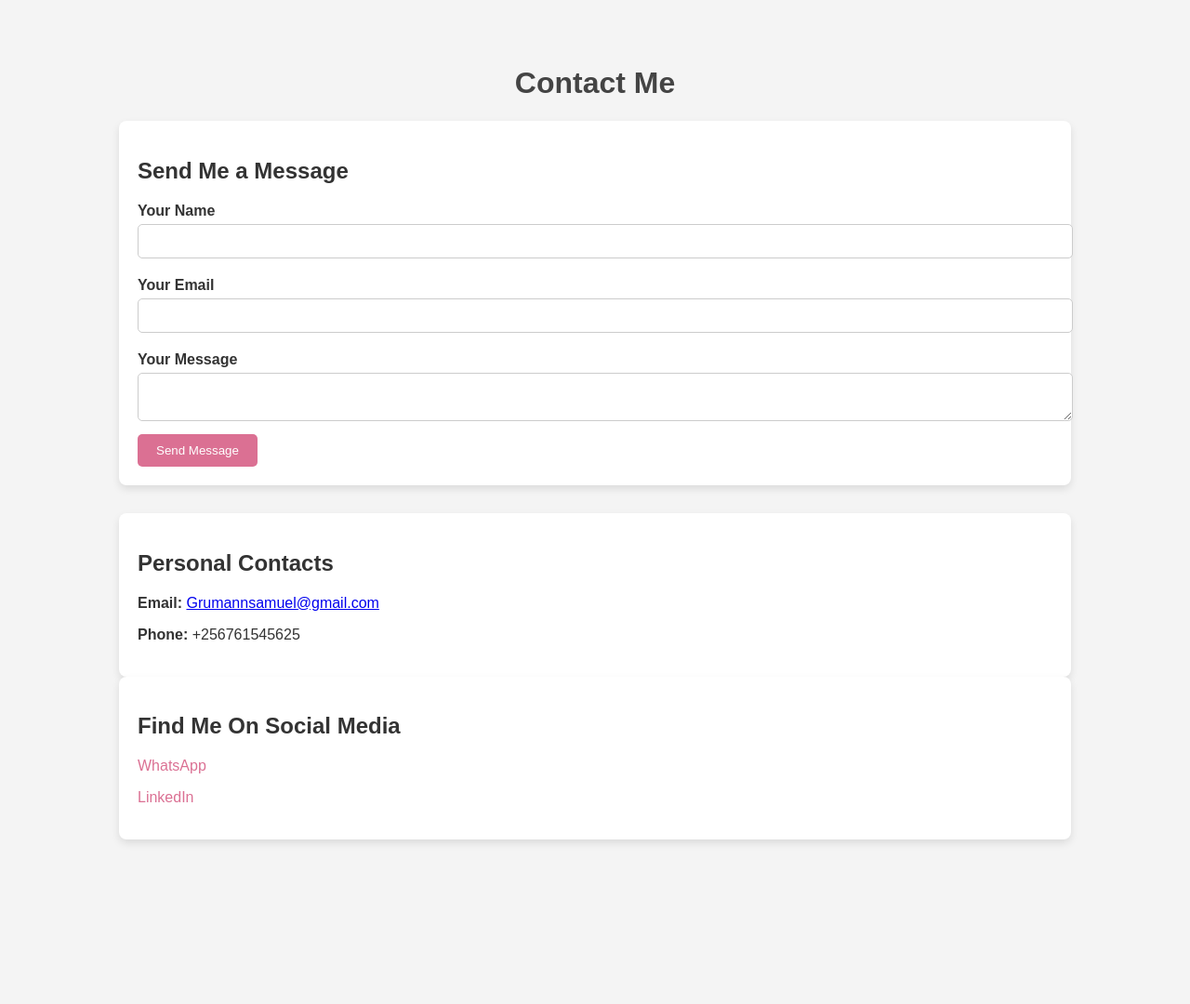
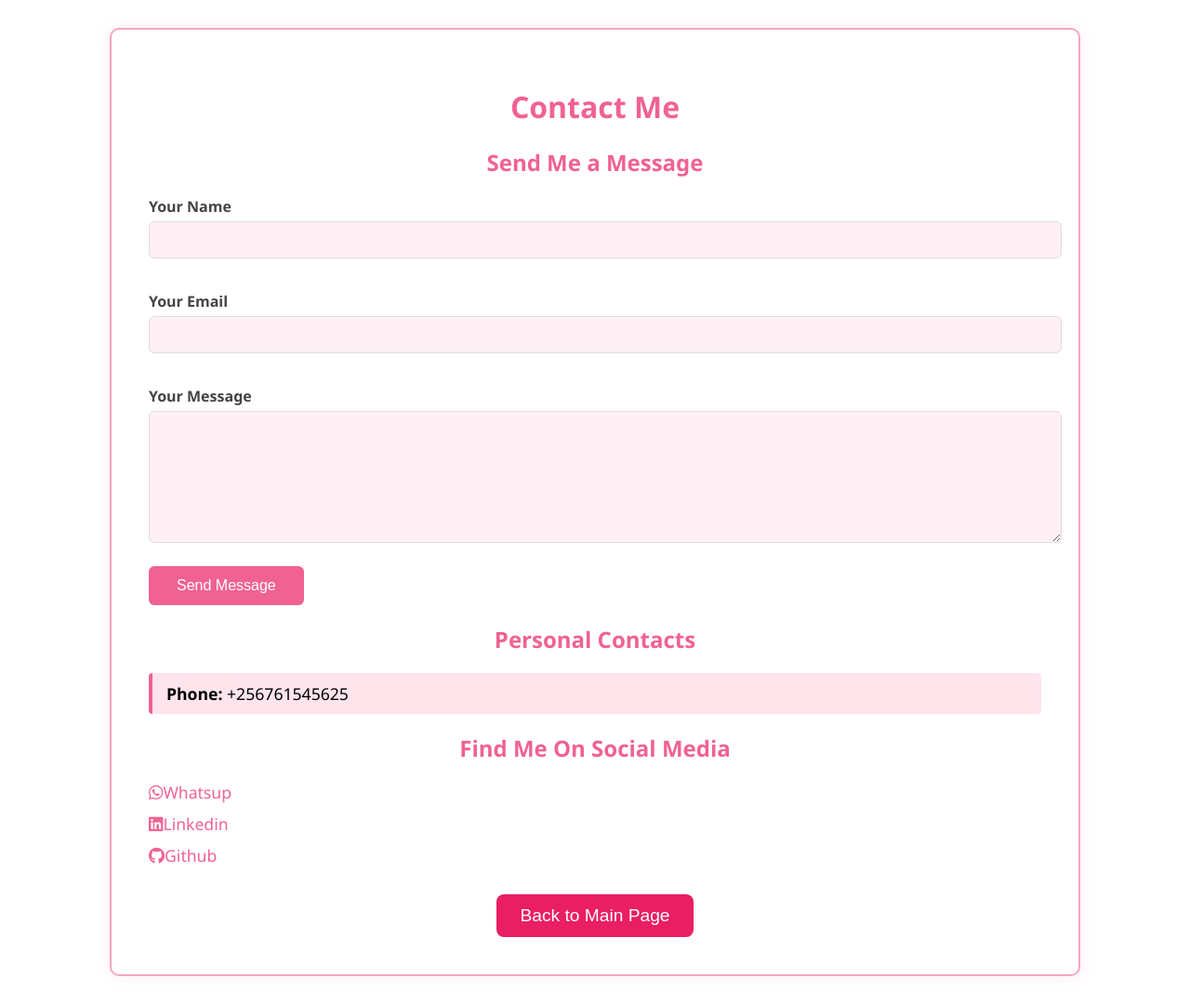
Before and after one commit to Grumann/Portfolio-Website, a plain HTML site: page ContactMe.html in a window 1280 px wide. Shown: the whole page at 93% size. Before the commit the page ends 953 px from the top, so only its background shows below. Drawn offline with Linux system fonts and the light colour scheme.

Commit message:
Changed Title

```diff
--- a/ContactMe.css
+++ b/ContactMe.css
@@ -1,71 +1,114 @@
+/* ContactMe.css */
+
 body {
-    font-family: Arial, sans-serif;
-    background-color: #f4f4f4;
+    font-family: 'Segoe UI', Tahoma, Geneva, Verdana, sans-serif;
+    background-color: #fff;
     color: #333;
     margin: 0;
     padding: 0;
 }
 
 .container {
-    width: 80%;
-    margin: 0 auto;
-    padding: 50px 0;
+    max-width: 960px;
+    margin: 30px auto;
+    background: #fff;
+    border: 2px solid #f4a6c1;
+    border-radius: 10px;
+    box-shadow: 0 0 15px rgba(255, 192, 203, 0.3);
+    padding: 40px;
 }
 
-h1 {
+h1, h2 {
     text-align: center;
+    color: #f06292;
+}
+
+.contact-form label {
+    display: block;
+    margin-top: 15px;
+    margin-bottom: 5px;
+    font-weight: bold;
     color: #444;
 }
 
-.contact-form {
-    background-color: white;
-    padding: 20px;
-    border-radius: 8px;
-    box-shadow: 0 4px 8px rgba(0, 0, 0, 0.1);
-    margin-bottom: 30px;
+input[type="text"],
+input[type="email"],
+textarea {
+    width: 100%;
+    padding: 10px;
+    border: 1px solid #ddd;
+    border-radius: 6px;
+    margin-bottom: 20px;
+    font-size: 1rem;
+    background-color: #fff0f5;
+    color: #333;
 }
 
-.contact-form label {
-    font-weight: bold;
-    display: block;
-    margin-top: 10px;
+textarea {
+    height: 120px;
+    resize: vertical
 }
 
-.contact-form input,
-.contact-form textarea {
-    width: 100%;
-    padding: 10px;
-    margin-top: 5px;
-    margin-bottom: 10px;
-    border: 1px solid #ccc;
-    border-radius: 5px;
+/* Send Message Button */
+button[type="submit"] {
+    background-color: #f06292; /* Pink */
+    color: white;
+    border: none;
+    padding: 12px 30px;
+    font-size: 1rem;
+    border-radius: 6px;
+    cursor: pointer;
+    transition: background-color 0.3s ease, transform 0.2s ease;
 }
 
-.contact-form button {
-    background-color: palevioletred;
-    color: white;
-    padding: 10px 20px;
-    border: none;
-    border-radius: 5px;
-    cursor: pointer;
+button[type="submit"]:hover {
+    background-color: #c2185b; /* Deeper pink */
+    transform: scale(1.05);
 }
 
-.contact-form button:hover {
-    background-color: darkviolet;
+/* Phone Number */
+.contact-info p {
+    font-size: 1.1rem;
+    color: #000;
+    background-color: #ffe4ec;
+    padding: 10px 15px;
+    border-left: 4px solid #f06292;
+    border-radius: 4px;
+    margin: 10px 0;
+    font-weight: 500;
 }
 
-.contact-info, .socials {
-    background-color: white;
-    padding: 20px;
-    border-radius: 8px;
-    box-shadow: 0 4px 8px rgba(0, 0, 0, 0.1);
+/* Social Media Icons */
+.socials li {
+    list-style: none;
+    margin-bottom: 10px;
 }
 
 .socials a {
-    color: palevioletred;
     text-decoration: none;
+    color: #f06292;
+    font-size: 1.1rem;
+    display: inline-flex;
+    align-items: center;
+}
+/* Back to Homepage Button */
+.back-to-main {
+    text-align: center;
+    margin-top: 30px;
 }
 
-.socials a:hover {
-    text-decoration: underline;
+.back-to-main button {
+    padding: 12px 25px;
+    background-color: #e91e63; /* Pink color */
+    color: white;
+    font-size: 1.2em;
+    border: none;
+    border-radius: 8px;
+    cursor: pointer;
+    transition: background-color 0.3s ease, transform 0.2s ease;
 }
+
+.back-to-main button:hover {
+    background-color: #d81b60; /* Darker pink color on hover */
+    transform: scale(1.05); /* Slightly enlarge the button on hover */
+}
--- a/ContactMe.html
+++ b/ContactMe.html
@@ -5,15 +5,17 @@
     <meta name="viewport" content="width=device-width, initial-scale=1.0">
     <title>Contact Me - Pinyi Samuel Grumann</title>
     <link rel="stylesheet" href="ContactMe.css">
+    <link rel="stylesheet" href="https://cdnjs.cloudflare.com/ajax/libs/font-awesome/6.0.0/css/all.min.css">
 </head>
 <body>
     <div class="container">
         <h1>Contact Me</h1>
 
         <!-- Contact Form -->
-        <div class="contact-form">
+        <div class="contact-form" >
             <h2>Send Me a Message</h2>
-            <form action="@Url.Action("SendMessage", "ContactMe")" method="post">
+
+           <form id="contact-info" action="https://formspree.io/f/xkgbyvyj" method="post">
     <label for="name">Your Name</label>
     <input type="text" id="name" name="name" required>
 
@@ -25,21 +27,38 @@
 
     <button type="submit">Send Message</button>
 </form>
+
         </div>
 
         <!-- Personal Contacts -->
         <div class="contact-info">
             <h2>Personal Contacts</h2>
-            <p><strong>Email:</strong> <a href="mailto:Grumannsamuel@gmail.com">Grumannsamuel@gmail.com</a></p>
             <p><strong>Phone:</strong> +256761545625</p>
         </div>
 
         <!-- Social Media -->
         <div class="socials">
             <h2>Find Me On Social Media</h2>
-            <p><a href="https://wa.me/0753831182" target="+256753831182">WhatsApp</a></p>
-            <p><a href="https://linkedin.com/in/PinyiGrumann" target="PinyiGrumann">LinkedIn</a></p>
+             <li><a href="https://web.whatsapp.com/"><i class="fa-brands fa-whatsapp"></i></i>Whatsup</i></a></li>
+             <li><a href="https://www.linkedin.com/in/pinyi-grumann-32b111330/"><i class="fa-brands fa-linkedin"></i>Linkedin</i></a></li>
+              <li><a href="https://github.com/Grumann/Portfolio-Website"><i class="fa-brands fa-github"></i>Github</i></a></li>
+        </div>
+        <div class="back-to-main">
+            <button onclick="window.location.href='index.html';">Back to Main Page</button>
         </div>
     </div>
+   <script>
+    // Wait for the DOM to fully load
+    document.addEventListener("DOMContentLoaded", function () {
+        const form = document.getElementById("contact-info");
+
+        form.addEventListener("submit", function (e) {
+            // Let the form submit as usual
+            setTimeout(() => {
+                form.reset(); // Clears all the form fields
+            }, 100); // Delay allows Formspree to process the submission first
+        });
+    });
+</script>
 </body>
 </html>
--- a/Projects.css
+++ b/Projects.css
@@ -1,77 +1,155 @@
+/* General Reset */
+* {
+    margin: 0;
+    padding: 0;
+    box-sizing: border-box;
+}
+
 body {
     font-family: Arial, sans-serif;
-    background-color: #f4f4f4;
-    color: #333;
+    background-color: #fff; /* White background for the body */
+    color: #333; /* Dark text for readability */
     margin: 0;
     padding: 0;
 }
 
 .container {
     width: 90%;
-    margin: 0 auto;
+    margin: 50px auto;
     max-width: 1200px;
+    padding: 20px;
 }
 
 header {
     text-align: center;
-    margin: 50px 0;
+    margin-bottom: 50px;
 }
 
 header h1 {
+    color: #e91e63; /* Pink color for the title */
     font-size: 2.5em;
-    color: #333;
+    margin-bottom: 10px;
 }
 
 header p {
+    color: #333; /* Dark text for paragraph */
     font-size: 1.2em;
-    color: #666;
 }
 
+/* Projects Section */
 .projects {
     display: flex;
     flex-wrap: wrap;
-    gap: 20px;
+    gap: 30px;
     justify-content: space-around;
 }
 
 .project-card {
-    background-color: #fff;
+    background-color: #fff; /* White background for project cards */
+    width: 30%;
     padding: 20px;
     box-shadow: 0 5px 15px rgba(0, 0, 0, 0.1);
-    border-radius: 8px;
-    width: 30%;
+    border-radius: 10px;
+    transition: transform 0.3s ease, box-shadow 0.3s ease;
     text-align: center;
+}
+
+.project-card:hover {
+    transform: translateY(-10px); /* Slight lift effect on hover */
+    box-shadow: 0 15px 30px rgba(0, 0, 0, 0.2);
 }
 
 .project-card img {
     width: 100%;
     height: auto;
     border-radius: 8px;
-    max-height: 200px;
-    object-fit: cover;
-}
-
-.project-card h3 {
-    font-size: 1.8em;
-    margin: 15px 0;
+    margin-bottom: 15px;
 }
 
 .project-card p {
+    color: #333; /* Dark text for project description */
     font-size: 1em;
-    color: #666;
+    margin-bottom: 20px;
 }
 
-.btn {
-    display: inline-block;
-    background-color: #007bff;
+.project-card .btn {
+    padding: 10px 20px;
+    background-color: #e91e63; /* Pink button background */
     color: white;
-    padding: 10px 20px;
     text-decoration: none;
+    font-weight: bold;
     border-radius: 5px;
-    margin-top: 10px;
-    font-weight: bold;
+    transition: background-color 0.3s ease;
 }
 
-.btn:hover {
-    background-color: #0056b3;
+.project-card .btn:hover {
+    background-color: #d81b60; /* Darker pink color on hover */
 }
+
+/* Project Title Square Boxes with Animations */
+.project-card h3 {
+    font-size: 1.5em;
+    margin-bottom: 15px;
+    padding: 20px;
+    background-color: #e91e63; /* Pink background for title */
+    color: white;
+    display: inline-block;
+    border-radius: 8px;
+    box-shadow: 0 5px 15px rgba(0, 0, 0, 0.1);
+    animation: slideIn 1s ease-out, pulse 2s infinite;
+}
+
+/* Slide-in animation for the title */
+@keyframes slideIn {
+    0% {
+        transform: translateX(-100%);
+        opacity: 0;
+    }
+    100% {
+        transform: translateX(0);
+        opacity: 1;
+    }
+}
+
+/* Pulse effect animation for the title */
+@keyframes pulse {
+    0% {
+        transform: scale(1);
+    }
+    50% {
+        transform: scale(1.1);
+    }
+    100% {
+        transform: scale(1);
+    }
+}
+
+/* Back to Main Page Button */
+.back-to-main {
+    text-align: center;
+    margin-top: 50px;
+}
+
+.back-to-main button {
+    padding: 12px 25px;
+    background-color: #e91e63; /* Pink color */
+    color: white;
+    font-size: 1.2em;
+    border: none;
+    border-radius: 8px;
+    cursor: pointer;
+    transition: background-color 0.3s ease, transform 0.2s ease;
+}
+
+.back-to-main button:hover {
+    background-color: #d81b60; /* Darker pink color on hover */
+    transform: scale(1.05); /* Slightly enlarge the button on hover */
+}
+
+/* Responsive Design */
+@media (max-width: 768px) {
+    .project-card {
+        width: 100%;
+        margin-bottom: 30px;
+    }
+}
--- a/Style.css
+++ b/Style.css
@@ -4,8 +4,8 @@
     box-sizing: border-box;
 }
 body{
-background-color: black;
-color: white;
+background-color: #F5F5DC;;
+color: black;
 }
 #Header{
     width: 100%;
@@ -18,9 +18,12 @@ color: white;
 }
 
     .Logo{
-    width: 200px;
-    height: 200px;
+    width: 100px;
+    height: 100px;
     margin-right: 300px;
+
+
+
 }
 .Header-Text{
     margin-top: -350px;
@@ -43,6 +46,7 @@ h1{
     padding-right: 100px;
     padding-bottom: 100px;
     height: 20px;
+    font-weight: bolder;
 }
 .Row{
     display: flex;
@@ -119,14 +123,17 @@ p{
 
 }
 nav {
+    width: 100%; /* Ensures it fills the whole screen */
     display: flex;
     align-items: center;
     justify-content: space-between;
-    padding: 10px 20px;
+  padding: 5px 15px;
     position: fixed;
-    background-color: rgb(0,0,0 ,0.7);
-    backdrop-filter: blur(50px); /* Optional: blur effect for background */
+    background-color: rgba(0, 0, 0, 0.7); /* transparent dark background */
+    backdrop-filter: blur(50px);
     top: 0;
+    left: 0; /* Ensure it sticks to the very left */
+    z-index: 999; /* Stay on
 }
 
 .Nav-Icons {
```
Also changed, not shown: Projects.html (+5 -2 lines), index.html (+0 -1 lines). Lines whose indentation alone changed are shown as unchanged.
